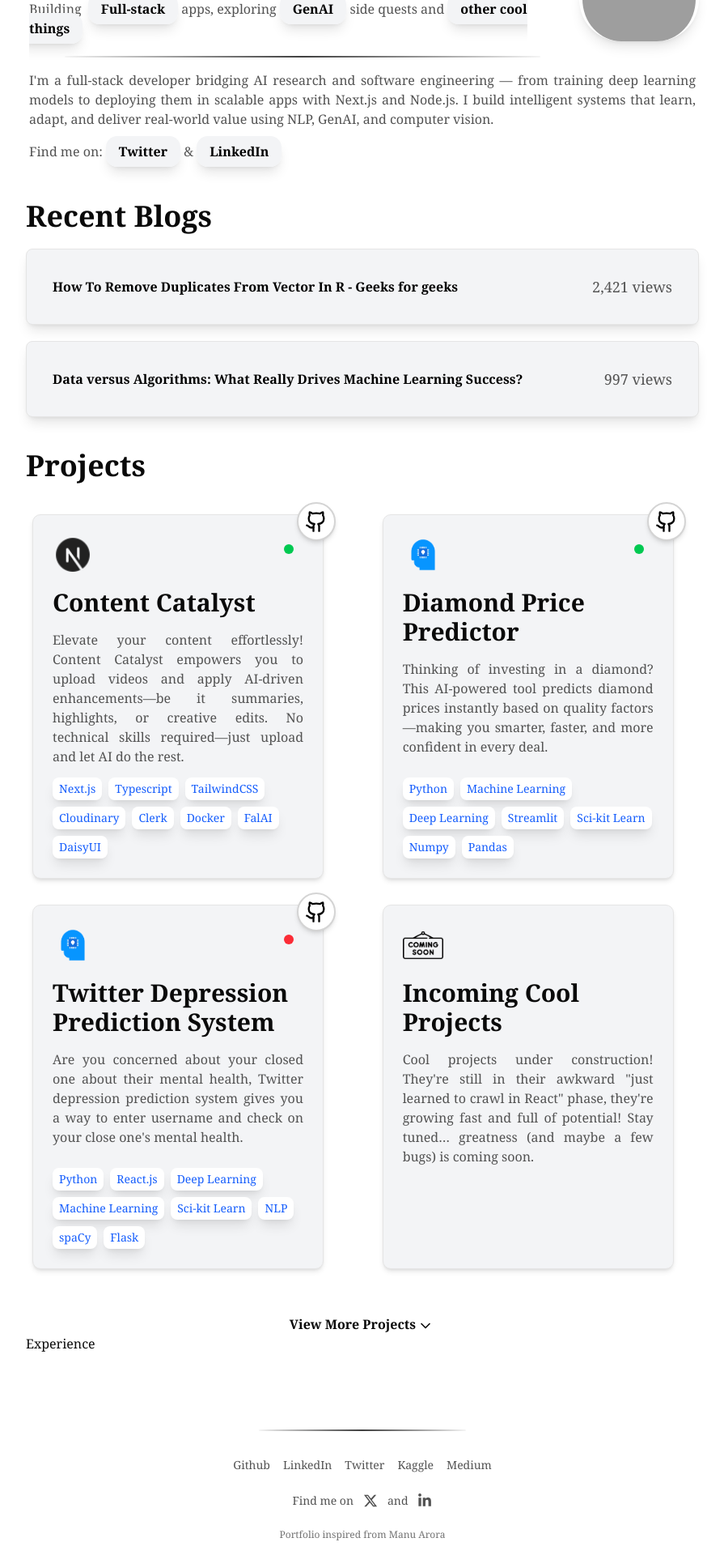
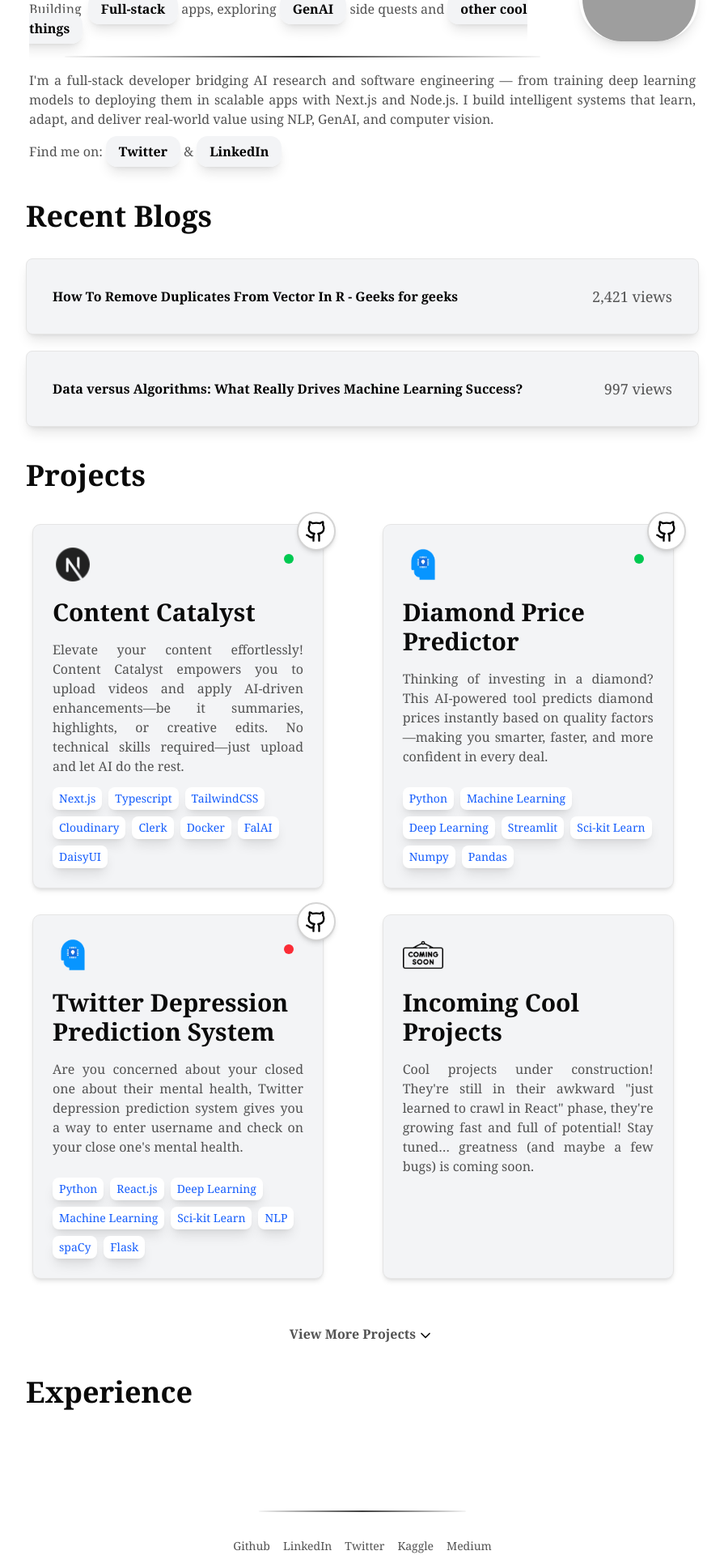
Before and after one commit to Prateekk02/portfolio, a Next.js app: page / in a window 1280 px wide. Shown: the part 201-2121 px from the top of the page at 81% size, without its empty margins (192-1087 px from the left). Built offline with nearby package versions, Linux system fonts and the light colour scheme; grey boxes are pictures that could not be loaded.

Commit message:
Updated Hero section

```diff
--- a/components/Experience.tsx
+++ b/components/Experience.tsx
@@ -2,7 +2,9 @@ import React from 'react'
 
 function Experience() {
   return (
-    <div>Experience</div>
+    <div className='mt-5'>
+        <h1 className="text-4xl font-bold mt-10 mb-8">Experience</h1>
+    </div>
   )
 }
 
--- a/components/Hero.tsx
+++ b/components/Hero.tsx
@@ -39,19 +39,16 @@ export default function Hero() {
                 <Link href={"https://www.linkedin.com/in/prateekk02/"} key={"prateek-linkedin"} target='_blank' className='text-black dark:text-white font-semibold px-3 py-1.5 sm:px-4 sm:py-2 text-sm sm:text-base bg-gray-100 dark:bg-gray-600 ml-1 rounded-xl shadow-lg dark:shadow-blue-950'>LinkedIn</Link></h2>
         </div>
 
-        <div>
-            <h1 className="text-4xl font-bold mt-10">Recent Blogs</h1>
+        <div className='mt-5 pt-5'>
+            <h1 className="text-4xl font-bold mb-8">Recent Blogs</h1>
             <LongCard itemList={blogItems} />
 
         </div>
-        <div className="mt-5">
-            <h1 className="text-4xl font-bold mt-10 mb-8">Projects</h1>
-
+        <div className=" mt-5 pt-5">
+            <h1 className="text-4xl font-bold mb-8">Projects</h1>
             <ProjectLister count={4}/>
-
-
-            <Link href={"project"} className="flex justify-center items-center text-md font-semibold dark:text-neutral-300 mt-12 cursor-pointer">
-                <div >View More Projects</div>
+            <Link href={"projects"} className="flex hover:scale-105 duration-300 justify-center items-center text-md font-semibold dark:text-neutral-300 mt-12 cursor-pointer">
+                <div className='text-neutral-600 dark:text-neutral-300 hover:text-black dark:hover:text-white'>View More Projects</div>
                 <ChevronDown className='pt-1' />
             </Link>
         </div>
```
